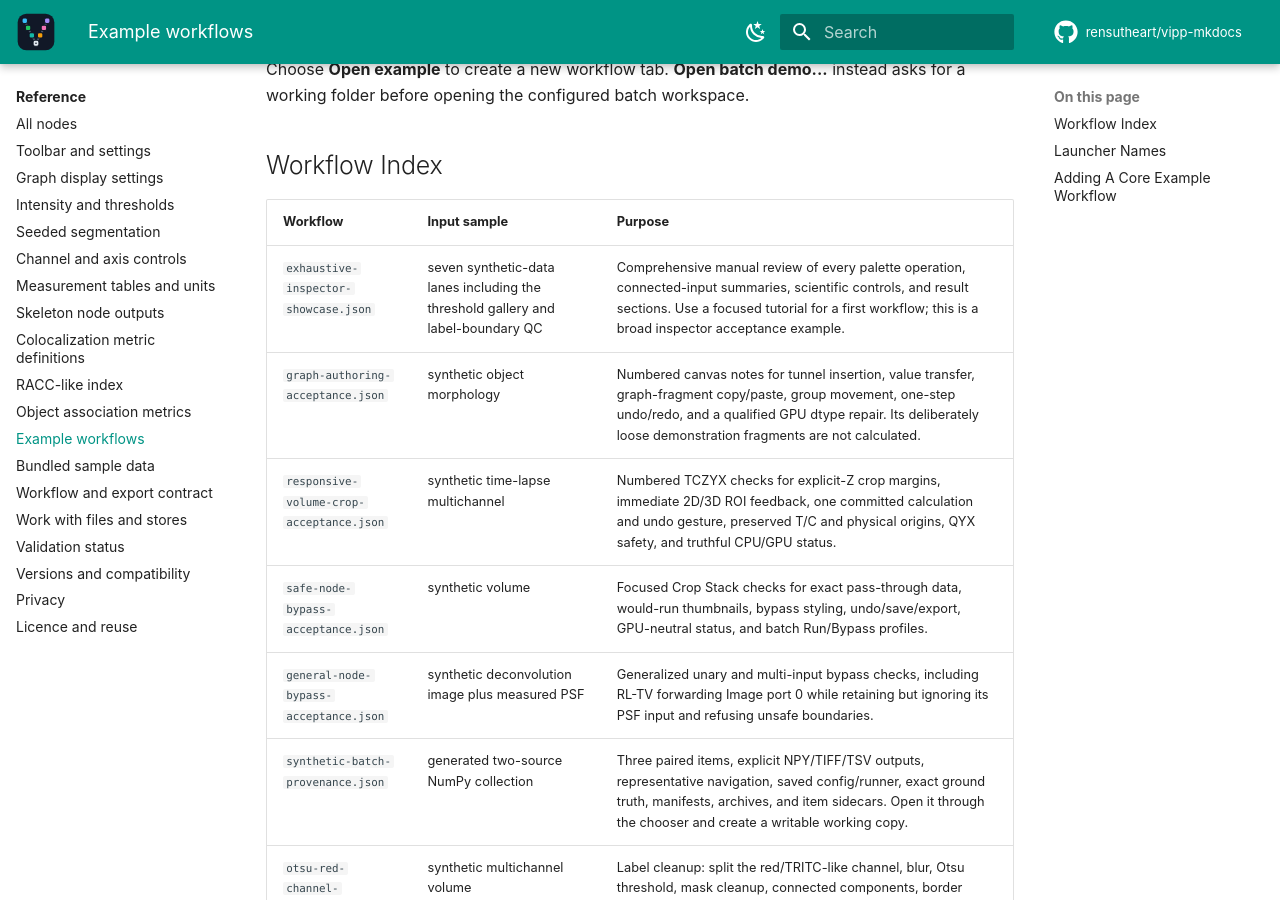
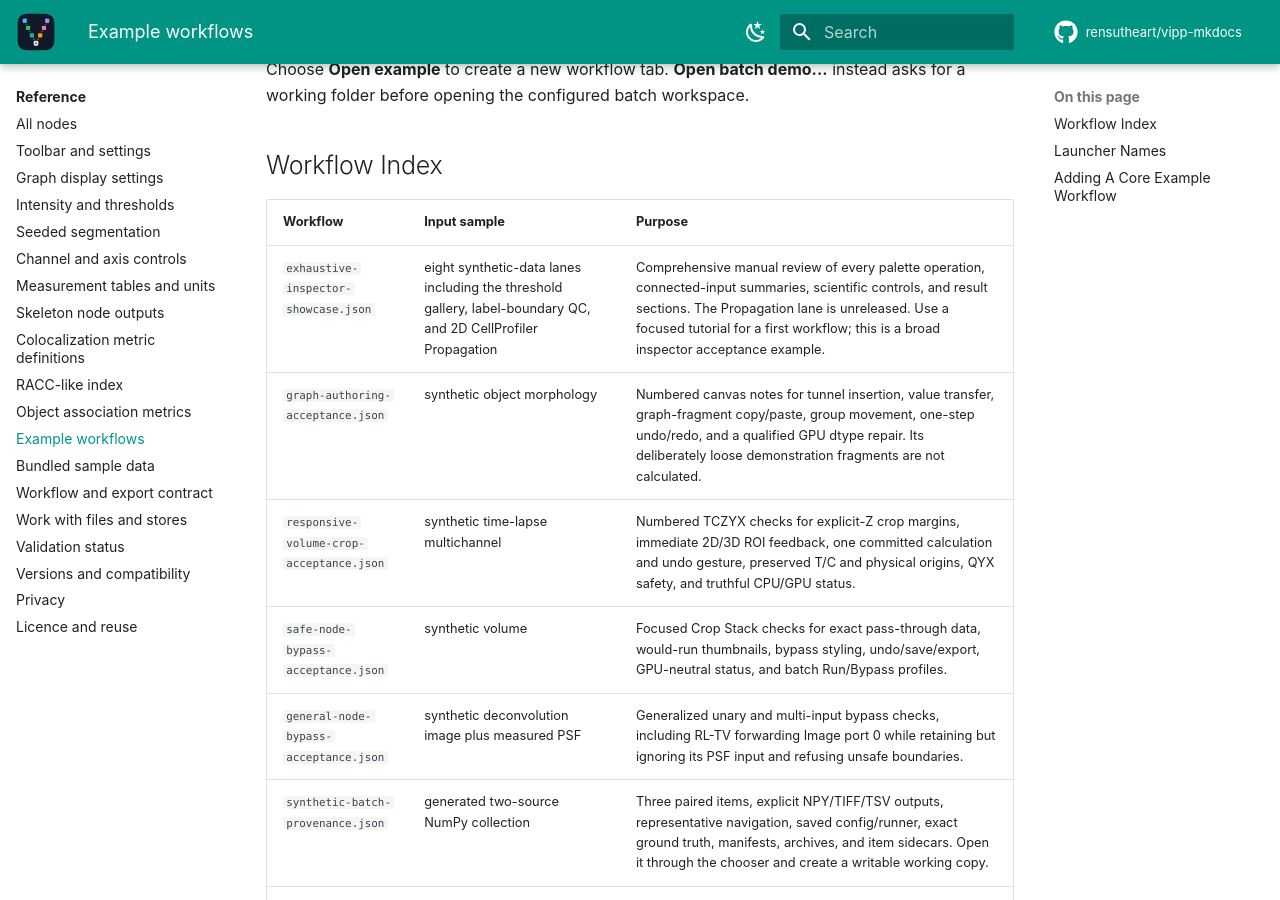
Before and after one commit to rensutheart/vipp-mkdocs, an MkDocs documentation site: the page built from docs/reference/example-workflows.md, in a window 1280 px wide and 900 px high, scrolled down 1133 px. Built offline with MkDocs 1.6.1 and Material for MkDocs 9.7.7, drawn with Linux system fonts in a browser that asks for light colours; plug-ins that fetch from the network failed and are left out; comment, search, counter and statistics services are not loaded; the version menu is left out.

Commit message:
Document Propagation lane in inspector showcase

```diff
--- a/docs/reference/example-workflows.md
+++ b/docs/reference/example-workflows.md
@@ -53,7 +53,7 @@ instead asks for a working folder before opening the configured batch workspace.
 
 | Workflow | Input sample | Purpose |
 | --- | --- | --- |
-| `exhaustive-inspector-showcase.json` | seven synthetic-data lanes including the threshold gallery and label-boundary QC | Comprehensive manual review of every palette operation, connected-input summaries, scientific controls, and result sections. Use a focused tutorial for a first workflow; this is a broad inspector acceptance example. |
+| `exhaustive-inspector-showcase.json` | eight synthetic-data lanes including the threshold gallery, label-boundary QC, and 2D CellProfiler Propagation | Comprehensive manual review of every palette operation, connected-input summaries, scientific controls, and result sections. The Propagation lane is unreleased. Use a focused tutorial for a first workflow; this is a broad inspector acceptance example. |
 | `graph-authoring-acceptance.json` | synthetic object morphology | Numbered canvas notes for tunnel insertion, value transfer, graph-fragment copy/paste, group movement, one-step undo/redo, and a qualified GPU dtype repair. Its deliberately loose demonstration fragments are not calculated. |
 | `responsive-volume-crop-acceptance.json` | synthetic time-lapse multichannel | Numbered TCZYX checks for explicit-Z crop margins, immediate 2D/3D ROI feedback, one committed calculation and undo gesture, preserved T/C and physical origins, QYX safety, and truthful CPU/GPU status. |
 | `safe-node-bypass-acceptance.json` | synthetic volume | Focused Crop Stack checks for exact pass-through data, would-run thumbnails, bypass styling, undo/save/export, GPU-neutral status, and batch Run/Bypass profiles. |
```
